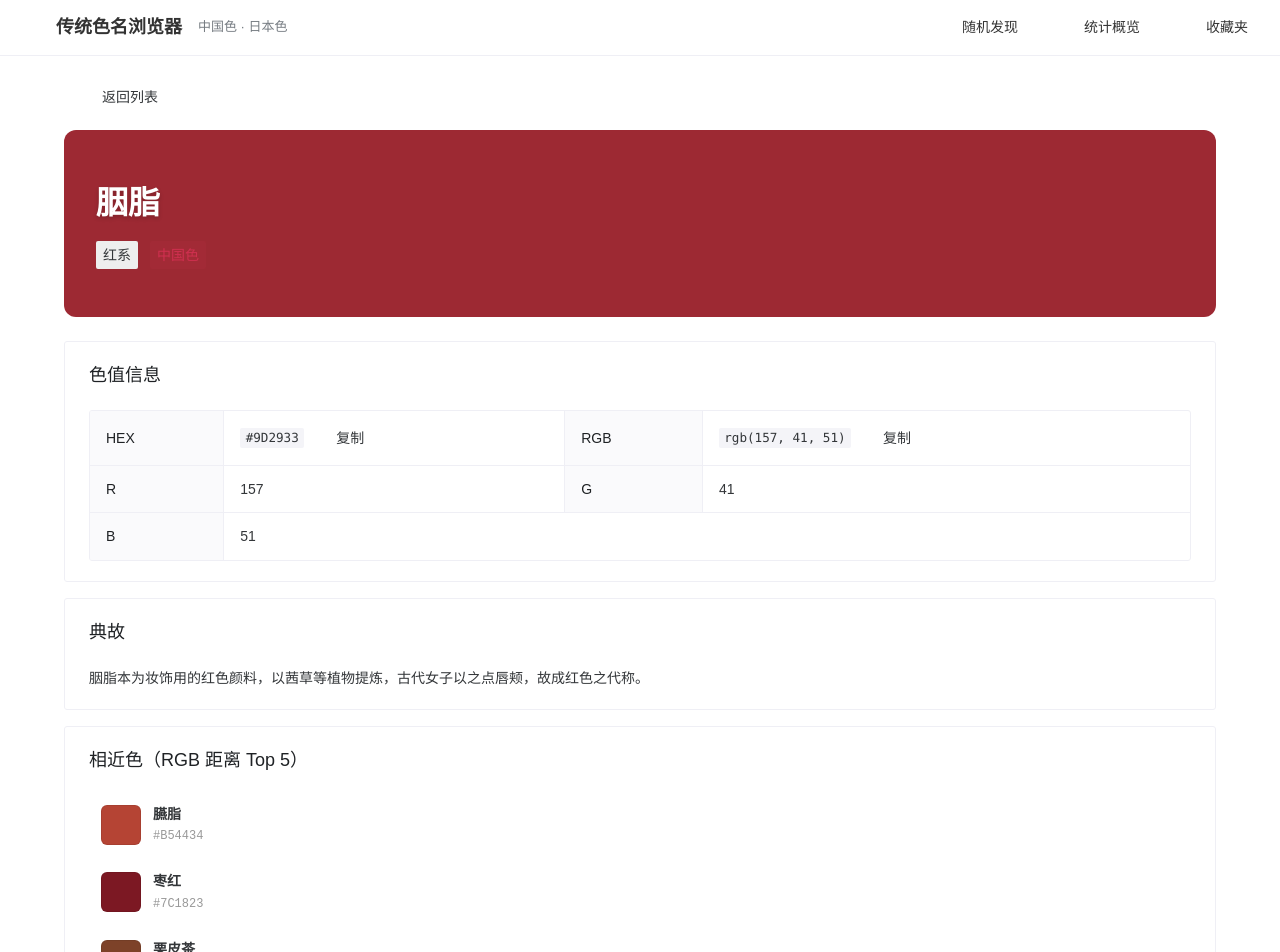
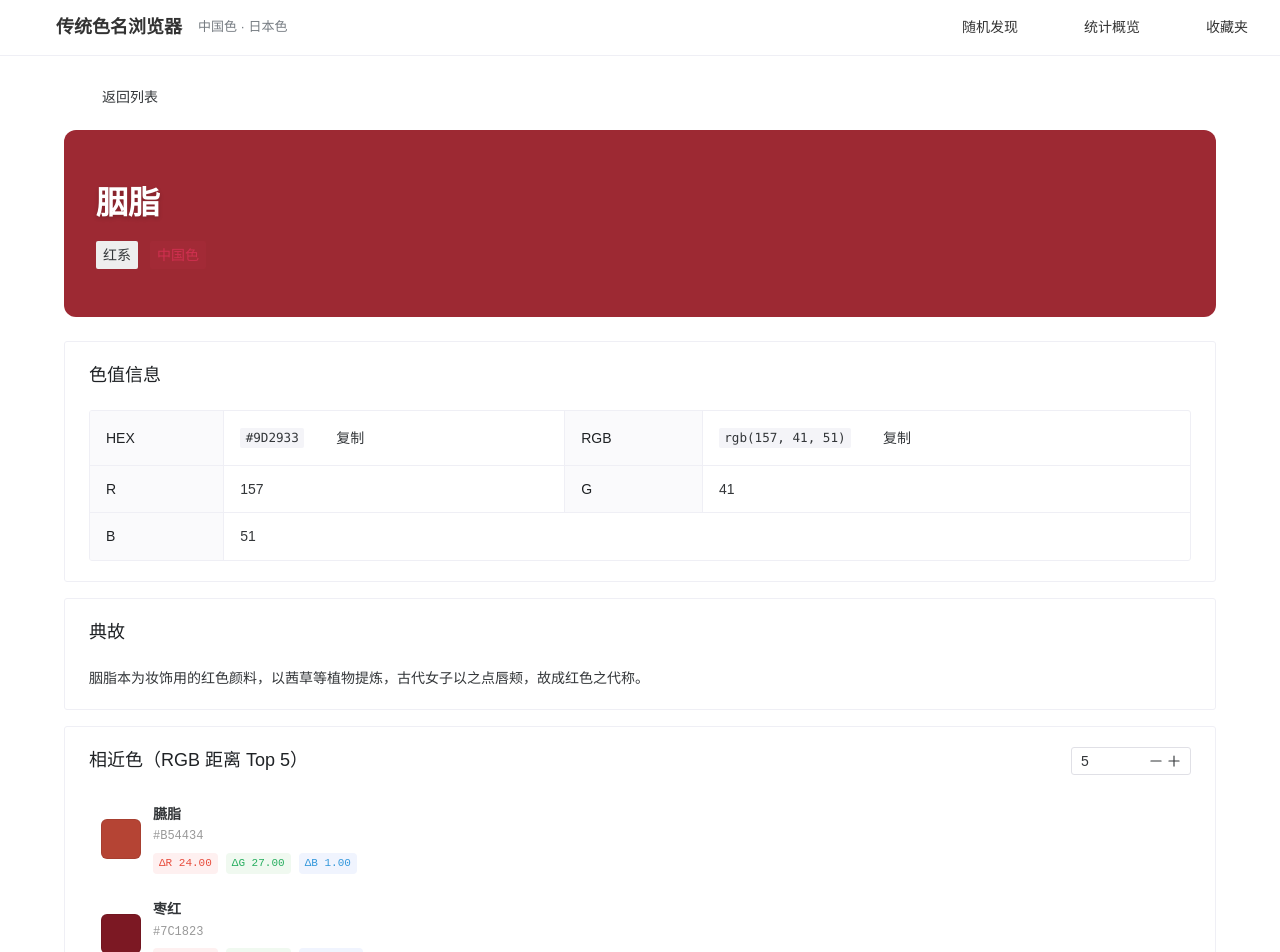
Before and after one commit to LcjGitHub/label-6123, a Vue app: page /color/cn-001 in a window 1280 px wide. Shown: the top 952 px of the page. Built offline with nearby package versions, Linux system fonts and the light colour scheme; some icons are missing.

Commit message:
.913020344866380:3371a61d7599d3127e0e52e161563e8d_6a2b895a36d898ac98c44696.6a2b896b36d898ac98c4469b.6a2b896a9015ba2cfc215d94:Trae CN.T(2026/6/12 12:23:49)

```diff
--- a/src/utils/colorUtils.ts
+++ b/src/utils/colorUtils.ts
@@ -1,4 +1,4 @@
-import type { ColorItem } from '@/types/color'
+import type { ColorItem, SimilarColorItem } from '@/types/color'
 
 /**
  * 计算两个 RGB 颜色的欧氏距离
@@ -19,13 +19,18 @@ export function findSimilarColors(
   target: ColorItem,
   allColors: ColorItem[],
   limit = 5
-): ColorItem[] {
+): SimilarColorItem[] {
   return allColors
     .filter((c) => c.id !== target.id)
-    .map((c) => ({ color: c, distance: rgbDistance(target.rgb, c.rgb) }))
+    .map((c) => ({
+      color: c,
+      distance: rgbDistance(target.rgb, c.rgb),
+      rDistance: Math.abs(target.rgb.r - c.rgb.r),
+      gDistance: Math.abs(target.rgb.g - c.rgb.g),
+      bDistance: Math.abs(target.rgb.b - c.rgb.b),
+    }))
     .sort((a, b) => a.distance - b.distance)
     .slice(0, limit)
-    .map((item) => item.color)
 }
 
 /**
--- a/src/views/ColorDetail.vue
+++ b/src/views/ColorDetail.vue
@@ -61,21 +61,46 @@
       <n-text>{{ color.story }}</n-text>
     </n-card>
 
-    <n-card title="相近色（RGB 距离 Top 5）" class="color-detail__card">
+    <n-card class="color-detail__card">
+      <template #header>
+        <div class="color-detail__similar-header">
+          <span>相近色（RGB 距离 Top {{ similarCount }}）</span>
+          <n-input-number
+            v-model:value="similarCount"
+            :min="3"
+            :max="10"
+            size="small"
+            style="width: 120px"
+          />
+        </div>
+      </template>
       <div class="color-detail__similar">
         <router-link
-          v-for="similar in similarColors"
-          :key="similar.id"
-          :to="`/color/${similar.id}`"
+          v-for="item in similarColors"
+          :key="item.color.id"
+          :to="`/color/${item.color.id}`"
           class="color-detail__similar-item"
         >
           <div
             class="color-detail__similar-swatch"
-            :style="{ backgroundColor: similar.hex }"
+            :style="{ backgroundColor: item.color.hex }"
           />
           <div class="color-detail__similar-info">
-            <span class="color-detail__similar-name">{{ similar.name }}</span>
-            <span class="color-detail__similar-hex">{{ similar.hex }}</span>
+            <div class="color-detail__similar-main">
+              <span class="color-detail__similar-name">{{ item.color.name }}</span>
+              <span class="color-detail__similar-hex">{{ item.color.hex }}</span>
+            </div>
+            <div class="color-detail__similar-distances">
+              <span class="color-detail__distance color-detail__distance--r">
+                ΔR {{ item.rDistance.toFixed(2) }}
+              </span>
+              <span class="color-detail__distance color-detail__distance--g">
+                ΔG {{ item.gDistance.toFixed(2) }}
+              </span>
+              <span class="color-detail__distance color-detail__distance--b">
+                ΔB {{ item.bDistance.toFixed(2) }}
+              </span>
+            </div>
           </div>
         </router-link>
       </div>
@@ -97,7 +122,7 @@
 </template>
 
 <script setup lang="ts">
-import { computed } from 'vue'
+import { ref, computed } from 'vue'
 import { useRoute, useRouter } from 'vue-router'
 import {
   NButton,
@@ -109,6 +134,7 @@ import {
   NDescriptionsItem,
   NText,
   NEmpty,
+  NInputNumber,
   useMessage,
 } from 'naive-ui'
 import { ArrowBackOutline, AlertCircleOutline, CopyOutline } from '@vicons/ionicons5'
@@ -125,13 +151,15 @@ const { getColorById, allColors } = useColors()
 const colorId = computed(() => route.params.id as string)
 const color = computed(() => getColorById(colorId.value))
 
+const similarCount = ref(5)
+
 const isLight = computed(() =>
   color.value ? isLightColor(color.value.hex) : false
 )
 
 const similarColors = computed(() => {
   if (!color.value) return []
-  return findSimilarColors(color.value, allColors.value, 5)
+  return findSimilarColors(color.value, allColors.value, similarCount.value)
 })
 
 /**
@@ -210,6 +238,13 @@ function handleCopyRgb() {
   gap: 8px;
 }
 
+.color-detail__similar-header {
+  display: flex;
+  align-items: center;
+  justify-content: space-between;
+  width: 100%;
+}
+
 .color-detail__similar {
   display: flex;
   flex-direction: column;
@@ -242,6 +277,14 @@ function handleCopyRgb() {
 .color-detail__similar-info {
   display: flex;
   flex-direction: column;
+  gap: 6px;
+  flex: 1;
+  min-width: 0;
+}
+
+.color-detail__similar-main {
+  display: flex;
+  flex-direction: column;
   gap: 2px;
 }
 
@@ -256,6 +299,36 @@ function handleCopyRgb() {
   color: #999;
 }
 
+.color-detail__similar-distances {
+  display: flex;
+  gap: 8px;
+  flex-wrap: wrap;
+}
+
+.color-detail__distance {
+  font-size: 11px;
+  font-family: monospace;
+  padding: 2px 6px;
+  border-radius: 4px;
+  background: #f0f0f0;
+  color: #666;
+}
+
+.color-detail__distance--r {
+  background: #fef0f0;
+  color: #e74c3c;
+}
+
+.color-detail__distance--g {
+  background: #f0f9f0;
+  color: #27ae60;
+}
+
+.color-detail__distance--b {
+  background: #f0f4fe;
+  color: #3498db;
+}
+
 .color-detail__not-found {
   padding: 80px 0;
 }
```
Also changed, not shown: src/types/color.ts (+16 -0 lines).
